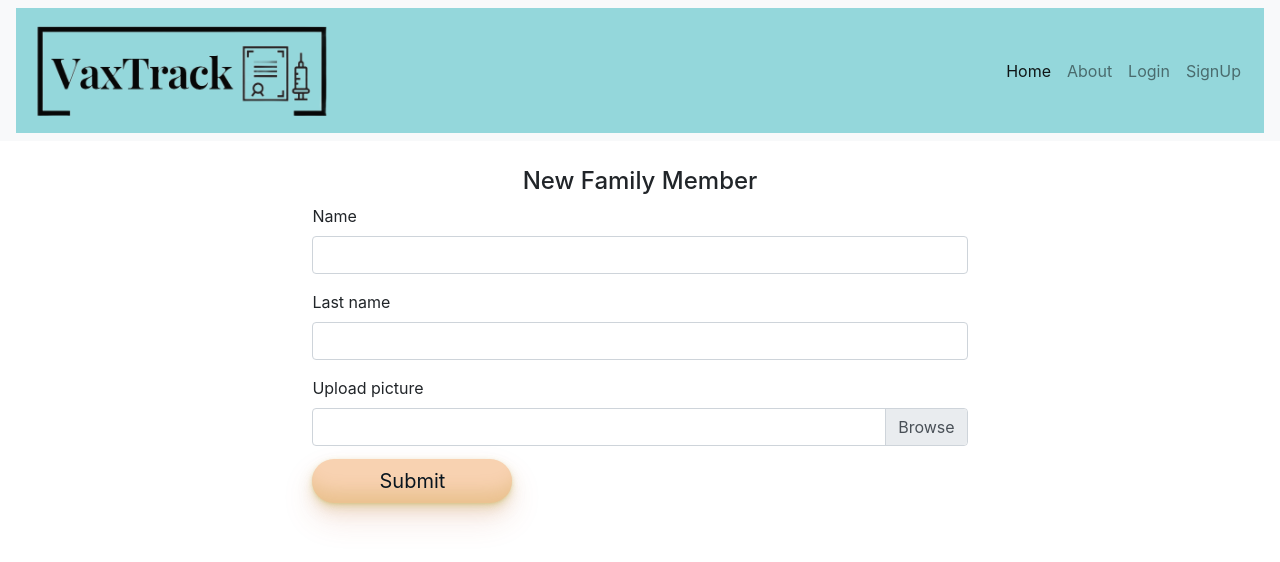
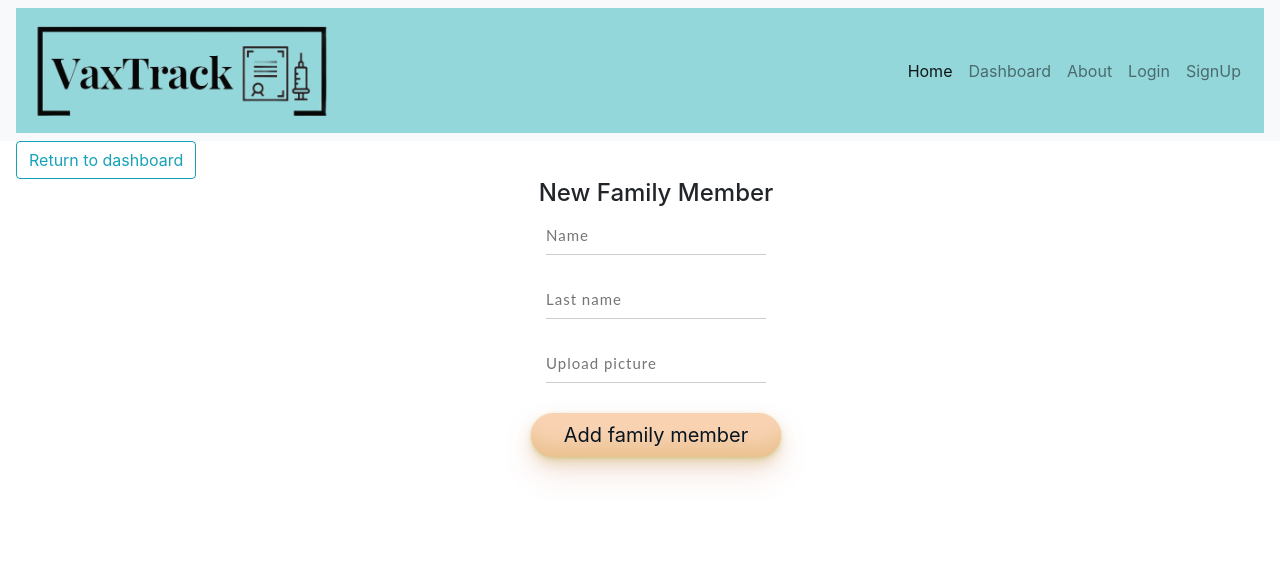
Before and after one commit to MsMLyons/vaxtrack, a React (Create React App) app in the folder client/: page /newFamilyMember in a window 1280 px wide. Shown: the top 562 px of the page. Built offline with nearby package versions, Linux system fonts and the light colour scheme.

Commit message:
input styling

```diff
--- a/client/src/Components/NavBar.js
+++ b/client/src/Components/NavBar.js
@@ -14,7 +14,7 @@ function NavBar() {
                     <div className="collapse navbar-collapse justify-content-end" id="navbarCollapse">
                         <div className="navbar-nav">
                                 <Link to="/" className="nav-item nav-link active" id="Home">Home</Link>
-
+                                <Link to="/userDashboard" className="nav-item nav-link" id="Contact">Dashboard</Link>
                                 <Link to="/about" className="nav-item nav-link" id="Contact">About</Link>
                                 <Link to="/login" className="nav-item nav-link" id="Contact">Login</Link>
                                 <Link to="/signUp" className="nav-item nav-link" id="Contact">SignUp</Link>
--- a/client/src/Components/NewFamilyMember.js
+++ b/client/src/Components/NewFamilyMember.js
@@ -1,37 +1,46 @@
 import React, {useState} from 'react'
 import '../Style/NewFamilyMember.css'
-import { useNavigate} from 'react-router-dom';
+import { useNavigate, useLocation} from 'react-router-dom';
 function NewFamilyMember() {
+    const location = useLocation()
+    const { familyMembers, setFamilyMembers } = location
+    console.log(location)
+
     const navigate = useNavigate();
-    const[newMember, setNewMember]=useState({name:"", last_name:""})
+    const[newMember, setNewMember]=useState({name:"", last_name:"", picture: ""})
     function handleNewMember(e){
       e.preventDefault()
       console.log(newMember)
 
       setNewMember({name:"", last_name:""})
       navigate("/userDashboard")
-
+    }
+    function returnToDashboard(){
+      navigate("/userDashboard")
     }
 
     return (
         <div className="new-family-member">
-            <h4>New Family Member</h4>
-            <form onClick={(e)=>handleNewMember(e)}>
-              <div className="form-group">
-                  <label for="exampleInputEmail1">Name</label>
-                  <input type="text" className="form-control" value={newMember.name} onChange={(e)=>setNewMember({...newMember, name: e.target.value})}  />
-              </div>
-              <div className="form-group">
-                  <label for="exampleInputPassword1">Last name</label>
-                  <input type="text" className="form-control" value={newMember.last_name} onChange={(e)=>setNewMember({...newMember, last_name: e.target.value})}/>
-              </div>
-              <label for="exampleInputPassword1">Upload picture</label>
-              <div className="custom-file">
-                  <input type="file" className="custom-file-input" id="inputGroupFile01" />
-                  <label className="custom-file-label" for="inputGroupFile01"></label>
-              </div>
-             <button  type="submit" className="new-member-button">Submit</button>
+          <div className="new-family-member-headline"><div className="return-btn-container"><button className="btn btn-outline-info" onClick={returnToDashboard}>Return to dashboard</button></div>
+        </div>
+<h4>New Family Member</h4>
+            <form onSubmit={handleNewMember}>
+                <div class="col">
+                    <input class="effect-1" type="text" placeholder="Name" value={newMember.name} onChange={(e)=>setNewMember({...newMember, name: e.target.value})}  />
+                    <span class="focus-border"></span>
+                </div>
+                <div class="col">
+                    <input class="effect-1" type="text" placeholder="Last name"value={newMember.last_name} onChange={(e)=>setNewMember({...newMember, last_name: e.target.value})}/>
+                    <span class="focus-border"></span>
+                </div>
+                <div class="col">
+                    <input class="effect-1" type="text" placeholder="Upload picture" value={newMember.last_name} value={newMember.picture} onChange={(e)=>setNewMember({...newMember, picture: e.target.value})}/>
+                    <span class="focus-border"></span>
+                </div>
+                <div className="form-btn-submit"><button   className="new-member-button">Add family member</button></div>
           </form>
+
+
 
       </div>
   )
--- a/client/src/Components/UserDashboard.js
+++ b/client/src/Components/UserDashboard.js
@@ -1,7 +1,8 @@
-import React from 'react'
+import React, {useState} from 'react'
 import '../Style/UserDashboard.css'
 import { Link } from 'react-router-dom'
 function UserDashboard() {
+  const[familyMembers, setFamilyMembers]=useState(["John", "Kate"])
 
 
   return (
@@ -34,10 +35,23 @@ function UserDashboard() {
                   <img className="card-img-top" src="./avatar2.png" alt="..."/>
                   <div className="card-body">
                     <h5 className="card-title">MEGGI</h5>
-                    <Link to="/vaccineList" ><img className="arrow-icon" src="./arrow.png" alt="..."/></Link>
+                    <Link to={{pathname:"/vaccineList"}}><img className="arrow-icon" src="./arrow.png" alt="..."/></Link>
                   </div>
                 </div>
-
+                <div className="card" >
+                  <img className="card-img-top" src="./avatar2.png" alt="..."/>
+                  <div className="card-body">
+                    <h5 className="card-title">MEGGI</h5>
+                    <Link to={{pathname:"/vaccineList"}}><img className="arrow-icon" src="./arrow.png" alt="..."/></Link>
+                  </div>
+                </div>
+                <div className="card" >
+                  <img className="card-img-top" src="./avatar2.png" alt="..."/>
+                  <div className="card-body">
+                    <h5 className="card-title">MEGGI</h5>
+                    <Link to={{pathname:"/vaccineList"}}><img className="arrow-icon" src="./arrow.png" alt="..."/></Link>
+                  </div>
+                </div>
 
                 <div className="card" >
                   <img className="card-img-top" src="./avatar1.png" alt="..."/>
@@ -48,7 +62,7 @@ function UserDashboard() {
                  </div>
             </div>
 
-        <div className="add-family-members"> <Link to="/newFamilyMember" className="nav-item nav-link" id="Contact"><button className="add-new-family-member" >Add new family member</button></Link></div>
+        <div className="add-family-members"> <Link to="/newFamilyMember" state={{familyMembers: familyMembers, setFamilyMembers: setFamilyMembers }} className="nav-item nav-link" id="Contact"><button className="add-new-family-member" >Add new family member</button></Link></div>
 
         </div>
 
--- a/client/src/Components/vaccineList.js
+++ b/client/src/Components/vaccineList.js
@@ -1,5 +1,5 @@
 import React, { useEffect, useState } from "react";
-import { Link } from "react-router-dom";
+import { Link, useNavigate } from "react-router-dom";
 import '../Style/VaccineList.css'
 
 const Vaccine = (props) => (
@@ -26,7 +26,12 @@ const Vaccine = (props) => (
 );
 
 export default function VaccineList() {
+    const navigate = useNavigate();
     const [vaccines, setVaccines] = useState([]);
+
+    function returnToDashboard(){
+      navigate("/userDashboard")
+    }
 
     // fetch vaccination records from db
     useEffect(() => {
@@ -74,6 +79,8 @@ export default function VaccineList() {
     // display vaccine records
     return (
         <div className="vaccine-table-dashboard">
+            <div className="new-family-member-headline"><div className="return-btn-container"><button className="btn btn-outline-info" onClick={returnToDashboard}>Return to dashboard</button></div>
+                </div>
             <h4>Vaccination records for NAME</h4>
             <div className="vaccine-table">
             <table className="table table">
--- a/client/src/Style/NewFamilyMember.css
+++ b/client/src/Style/NewFamilyMember.css
@@ -1,8 +1,7 @@
 .new-family-member{
-  margin-top: 2%;
   display: flex;
   flex-direction: column;
-  justify-content: center;
+  margin-left: 2rem;
   align-items: center;
 }
 .form-outline{
@@ -12,6 +11,7 @@
   align-items: center;
 }
 .new-member-button{
+
   background-color: #f8d2b1;
   border-radius: 100px;
   box-shadow: rgba(173, 125, 5, 0.2) 0 -25px 18px -14px inset,rgba(187, 165, 44, 0.15) 0 1px 2px,rgba(181, 159, 37, 0.15) 0 2px 4px,rgba(180, 156, 20, 0.15) 0 4px 8px,rgba(187, 132, 44, 0.15) 0 8px 16px,rgba(194, 87, 45, 0.15) 0 16px 32px;
@@ -29,7 +29,7 @@
   -webkit-user-select: none;
   touch-action: manipulation;
   margin-top: 2%;
-  width: 200px;
+  width: 250px;
   border-color:none
 }
 
@@ -44,3 +44,29 @@
 .custom-file-input{
   height:3vw;
 }
+.form-btn-submit{
+  margin-top: 1%;
+  display: flex;
+  justify-content: center;
+}
+
+
+
+.new-family-member-headline{
+  display: flex;
+  width: 100vw;
+
+}
+
+
+
+/*input styling*/
+:focus{outline: none;}
+.col{width: 100%; margin-bottom: 10%; position: relative;}
+input[type="text"]{font: 15px/24px "Lato", Arial, sans-serif; color: #333; width: 100%; box-sizing: border-box; letter-spacing: 1px;}
+
+
+.effect-1{border: 0; padding: 7px 0; border-bottom: 1px solid #ccc;}
+
+.effect-1 ~ .focus-border{position: absolute; bottom: 0; left: 0; width: 0; height: 2px; background-color: #0e9ba0; transition: 0.4s;}
+.effect-1:focus ~ .focus-border{width: 100%; transition: 0.4s;}
--- a/client/src/Style/UserDashboard.css
+++ b/client/src/Style/UserDashboard.css
@@ -74,7 +74,7 @@
 }
 
 .card-img-top{
-    width: 10vw;
+    width: 8vw;
     border-radius: 50px;
 }
 .card{
--- a/client/src/Style/VaccineList.css
+++ b/client/src/Style/VaccineList.css
@@ -1,9 +1,10 @@
 .vaccine-table-dashboard{
-    margin-top: 2%;
+    margin-left: 2rem;
     display: flex;
     flex-direction: column;
     justify-content: center;
     align-items: center;
+
 }
 .vaccine-table{
     margin-right: 1rem;
```
